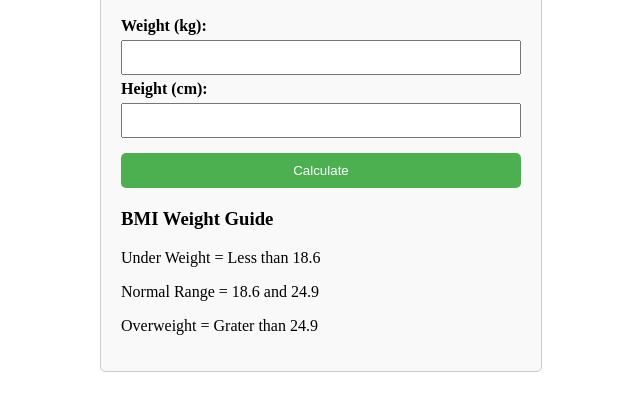
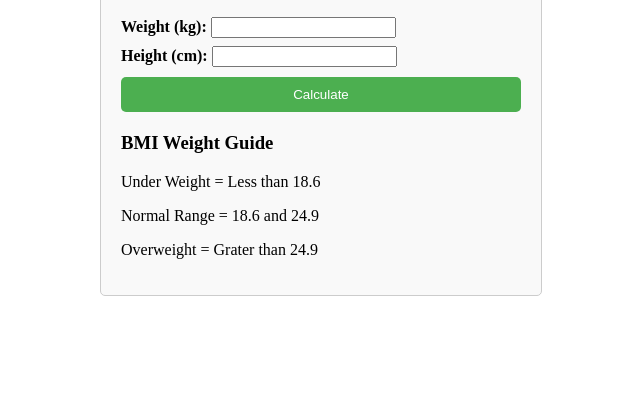
Before and after one commit to madhurima2004/BMI-CALCULATOR, a plain HTML site: page index.html in a window 1280 px wide. Shown: the part 79-490 px from the top of the page, without its empty margins (319-959 px from the left). Drawn offline with Linux system fonts and the light colour scheme.

Commit message:
MODIFIED HTML

```diff
--- a/index.html
+++ b/index.html
@@ -10,10 +10,14 @@
     <div class="container">
         <h2>BMI Calculator</h2>
         <form id="bmiForm">
+            <div style="margin-bottom: 8px;">
             <label for="weight">Weight (kg):</label>
-            <input type="number" id="weight" name="weight" required>
+            <input  id="weight" name="weight" required>
+            </div>
+            <div>
             <label for="height">Height (cm):</label>
-            <input type="number" id="height" name="height" required>
+            <input  id="height" name="height" required>
+            </div>
             <input type="submit" value="Calculate">
             <div class="result" id="result"></div>
             <div id="weight-guide">
```
